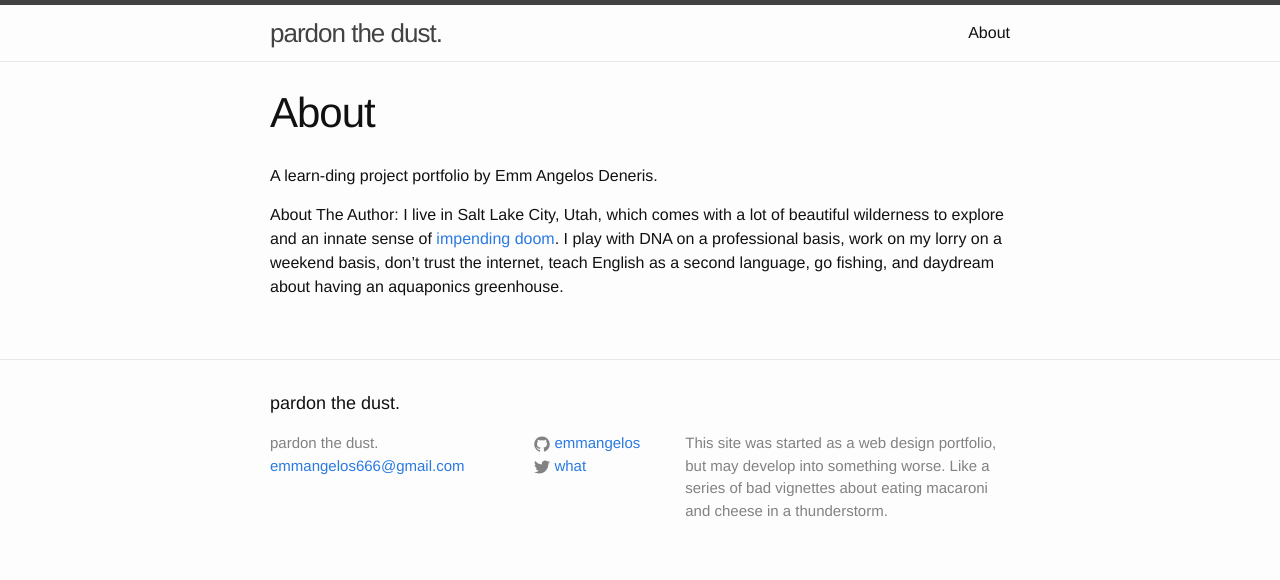
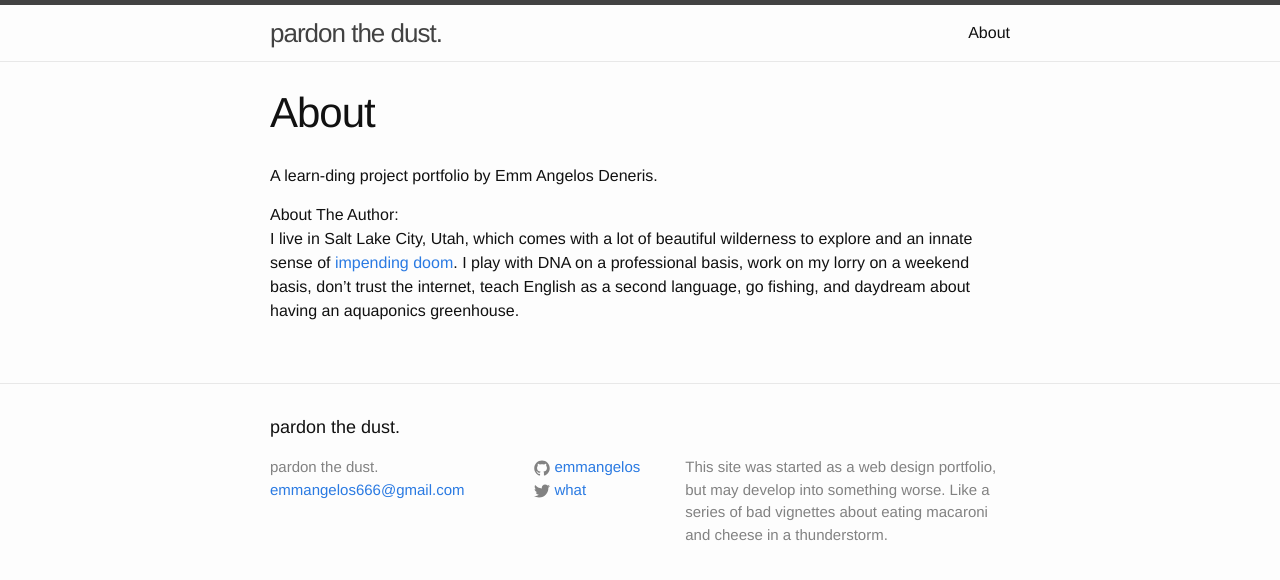
Before and after one commit to Emmangelos/emmangelos.github.io, a Jekyll site: the page built from about.md, in a window 1280 px wide. Shown: the top 580 px of the page. Built offline with Jekyll 4.4.1, drawn with Linux system fonts in a browser that asks for light colours.

```diff
--- a/about.md
+++ b/about.md
@@ -7,7 +7,7 @@ permalink: /about/
 A learn-ding project portfolio by Emm Angelos Deneris.
 
 About The Author:
-I live in Salt Lake City, Utah, which comes with a lot of beautiful wilderness to explore and an innate sense of [impending doom][impendingdoom]. I play with DNA on a professional basis, work on my lorry on a weekend basis, don't trust the internet, teach English as a second language, go fishing, and daydream about having an aquaponics greenhouse.
+<br/> I live in Salt Lake City, Utah, which comes with a lot of beautiful wilderness to explore and an innate sense of [impending doom][impendingdoom]. I play with DNA on a professional basis, work on my lorry on a weekend basis, don't trust the internet, teach English as a second language, go fishing, and daydream about having an aquaponics greenhouse.
 
 
 
```
